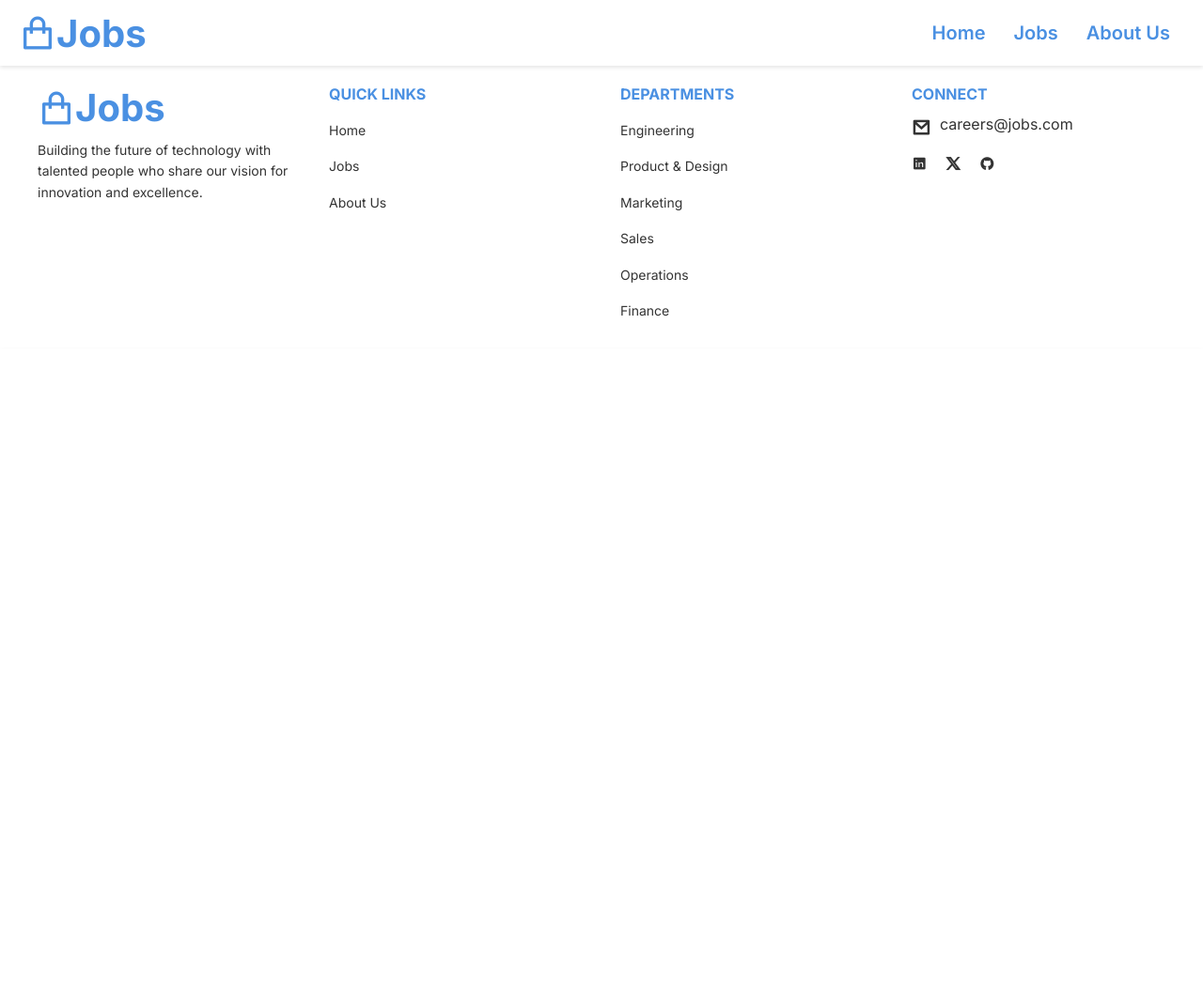
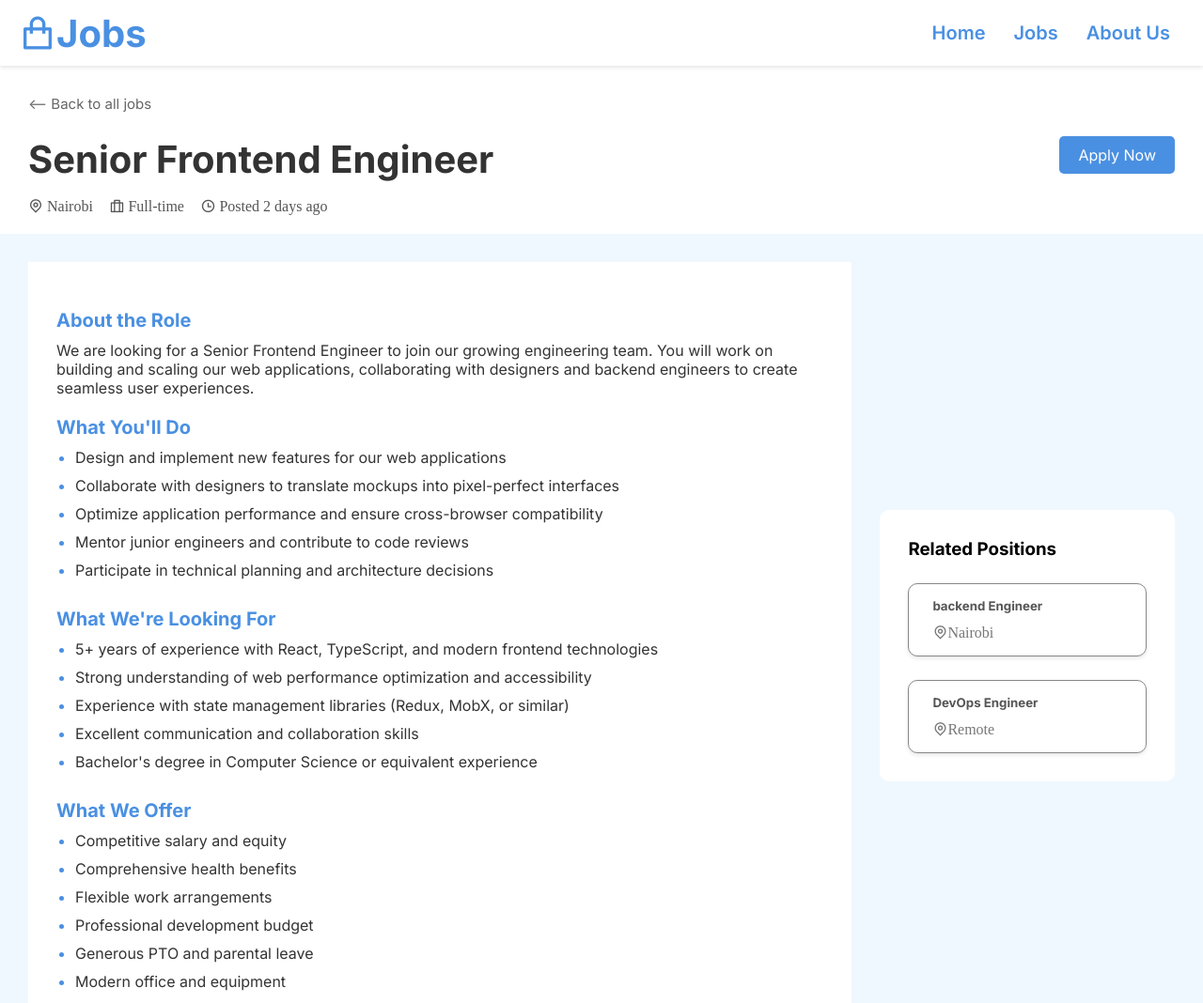
Before and after one commit to JulieKihumba/career-portal, a plain HTML site: page job-details.html in a window 1280 px wide. Shown: the top 1068 px of the page at 94% size. Before the commit the page ends 800 px from the top, so only its background shows below. Drawn offline with nearby package versions, Linux system fonts and the light colour scheme.

Commit message:
Enhance job details and listings with improved content and styling

```diff
--- a/Assets/css/styles.css
+++ b/Assets/css/styles.css
@@ -421,6 +421,7 @@
 .about-header {
   background-color: #4a90e2;
 }
+
 /* APPLY PAGE */
 .application {
   background-color: aliceblue;
@@ -482,10 +483,10 @@
 .upload-container__custom {
   cursor: pointer;
 }
-.upload-container__custom  span{
+.upload-container__custom span {
   color: #444;
 }
-.upload-container__custom i{
+.upload-container__custom i {
   display: block;
   font-size: 30px;
   color: #999;
@@ -494,7 +495,7 @@
 .form-upload .p {
   text-align: left;
 }
-.form-letter textarea{
+.form-letter textarea {
   padding: 12px;
   height: 250px;
   border-radius: 5px;
@@ -540,3 +541,97 @@
   font-weight: 500;
   text-align: center;
 }
+/* JOB-DETAILS PAGE */
+.job-details__header {
+  padding: 30px 30px 20px 30px;
+  display: flex;
+  justify-content: space-between;
+  align-items: center;
+}
+.job-details__header-left a {
+  text-decoration: none;
+  color: #666;
+  font-size: 15px;
+}
+
+.job-details__header-left h2 {
+  color: #333;
+  font-size: 40px;
+  font-weight: 700;
+  padding: 25px 0 15px 0;
+}
+.job-details__header-left-i {
+  color: #555;
+  font-size: 16px;
+  font-weight: 400;
+}
+.job-details__header-left-i i {
+  padding-right: 13px;
+}
+.job-details__header-right a {
+  background-color: #4a90e2;
+  padding: 10px 20px;
+  border: none;
+  border-radius: 5px;
+  text-decoration: none;
+  color: white;
+  transition: 300ms;
+}
+.job-details__header-right a:hover {
+  opacity: 80%;
+}
+.job-details__main {
+  display: flex;
+  justify-content: space-between;
+  align-items: center;
+  padding: 30px;
+  background-color: aliceblue;
+  gap: 30px;
+}
+.job-details__left{
+  background-color: white;
+  padding: 30px;
+}
+.job-details__left h3{
+  color: #4a90e2;
+  font-size: 20px;
+  padding: 20px 0 10px 0;
+}
+.job-details__left ul{
+  padding-left: 20px;
+  color: #333;
+}
+.job-details__left ul li{
+    padding-bottom: 10px;
+
+}
+.job-details__left ul li::marker{
+  color: #4a90e2;
+}
+.about-role p{
+color: #333;
+}
+.job-details__right{
+  background-color: white;
+  padding: 30px;
+  width: 50%;
+  border-radius: 10px;
+}
+.job-details__right h3{
+  font: 20px;
+}
+.job-details__right div{
+  border: 1px solid #888;
+  gap: 30px;
+  margin-top: 25px;
+  padding: 15px 25px;
+  border-radius: 10px;
+  box-shadow: 0 2px 4px rgba(0, 0, 0, 0.1);
+}
+.job-details__right div h5{
+padding-bottom: 10px;
+color: #555;
+}
+.job-details__right div i{
+color: #777;
+}
--- a/job-details.html
+++ b/job-details.html
@@ -1,17 +1,18 @@
 <!DOCTYPE html>
 <html lang="en">
-<head>
-    <meta charset="UTF-8">
-    <meta name="viewport" content="width=device-width, initial-scale=1.0">
+  <head>
+    <meta charset="UTF-8" />
+    <meta name="viewport" content="width=device-width, initial-scale=1.0" />
     <title>Document</title>
-     <link rel="stylesheet" href="Assets/css/styles.css">
- <!-- remixicon icons -->
+    <link rel="stylesheet" href="Assets/css/styles.css" />
+    <!-- remixicon icons -->
     <link
       href="https://cdn.jsdelivr.net/npm/remixicon@4.7.0/fonts/remixicon.css"
       rel="stylesheet"
-    /></head>
-<body>
-     <!-- navbar -->
+    />
+  </head>
+  <body>
+    <!-- navbar -->
     <nav class="navbar">
       <div class="navbar__logo">
         <i class="ri-shopping-bag-line"></i>
@@ -24,6 +25,96 @@
         <li><a href="about.html">About Us</a></li>
       </ul>
     </nav>
+    <!-- header -->
+    <div class="job-details__header">
+      <div class="job-details__header-left">
+        <a href="jobs.html"><-- Back to all jobs</a>
+        <h2>Senior Frontend Engineer</h2>
+        <div class="job-details__header-left-i">
+          <i class="ri-map-pin-line"> Nairobi</i>
+          <i class="ri-briefcase-3-line"> Full-time</i>
+          <i class="ri-time-line"> Posted 2 days ago</i>
+        </div>
+      </div>
+      <div class="job-details__header-right">
+        <a href="apply.html">Apply Now</a>
+      </div>
+    </div>
+    <!-- main -->
+    <div class="job-details__main">
+      <div class="job-details__left">
+        <div class="about-role">
+          <h3>About the Role</h3>
+          <p>
+            We are looking for a Senior Frontend Engineer to join our growing
+            engineering team. You will work on building and scaling our web
+            applications, collaborating with designers and backend engineers to
+            create seamless user experiences.
+          </p>
+        </div>
+        <div class="job-done">
+          <h3>What You'll Do</h3>
+          <ul>
+            <li>Design and implement new features for our web applications</li>
+            <li>
+              Collaborate with designers to translate mockups into pixel-perfect
+              interfaces
+            </li>
+            <li>
+              Optimize application performance and ensure cross-browser
+              compatibility
+            </li>
+            <li>Mentor junior engineers and contribute to code reviews</li>
+            <li>
+              Participate in technical planning and architecture decisions
+            </li>
+          </ul>
+        </div>
+        <div class="job-wanting">
+          <h3>What We're Looking For</h3>
+          <ul>
+            <li>
+              5+ years of experience with React, TypeScript, and modern frontend
+              technologies
+            </li>
+            <li>
+              Strong understanding of web performance optimization and
+              accessibility
+            </li>
+            <li>
+              Experience with state management libraries (Redux, MobX, or
+              similar)
+            </li>
+            <li>Excellent communication and collaboration skills</li>
+            <li>
+              Bachelor's degree in Computer Science or equivalent experience
+            </li>
+          </ul>
+        </div>
+        <div class="job-offer">
+          <h3>What We Offer</h3>
+          <ul>
+            <li>Competitive salary and equity</li>
+            <li>Comprehensive health benefits</li>
+            <li>Flexible work arrangements</li>
+            <li>Professional development budget</li>
+            <li>Generous PTO and parental leave</li>
+            <li>Modern office and equipment</li>
+          </ul>
+        </div>
+      </div>
+      <div class="job-details__right">
+        <h3>Related Positions</h3>
+        <div class="">
+          <h5>backend Engineer</h5>
+          <i class="ri-map-pin-line">Nairobi</i>
+        </div>
+        <div class="">
+          <h5>DevOps Engineer</h5>
+          <i class="ri-map-pin-line">Remote</i>
+        </div>
+      </div>
+    </div>
     <!-- Footer -->
     <div class="footer">
       <div class="footer__left">
@@ -57,7 +148,7 @@
       </div>
       <div class="footer__connect">
         <h3>connect</h3>
-        <div class=" footer__connect mail">
+        <div class="footer__connect mail">
           <i class="ri-mail-line"></i>
           <p>careers@jobs.com</p>
         </div>
@@ -68,5 +159,5 @@
         </div>
       </div>
     </div>
-</body>
+  </body>
 </html>
```
Also changed, not shown: jobs.html (+6 -7 lines).
